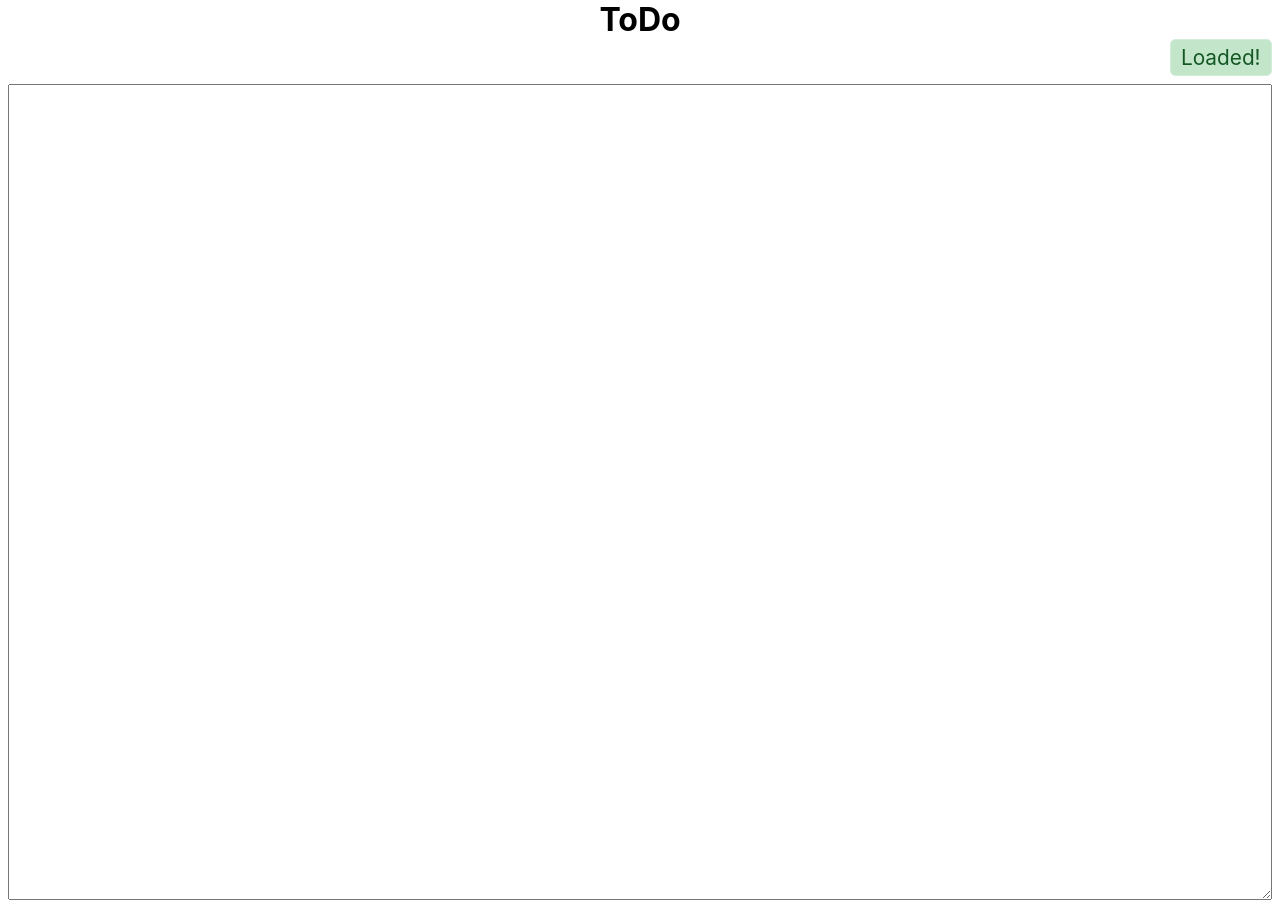
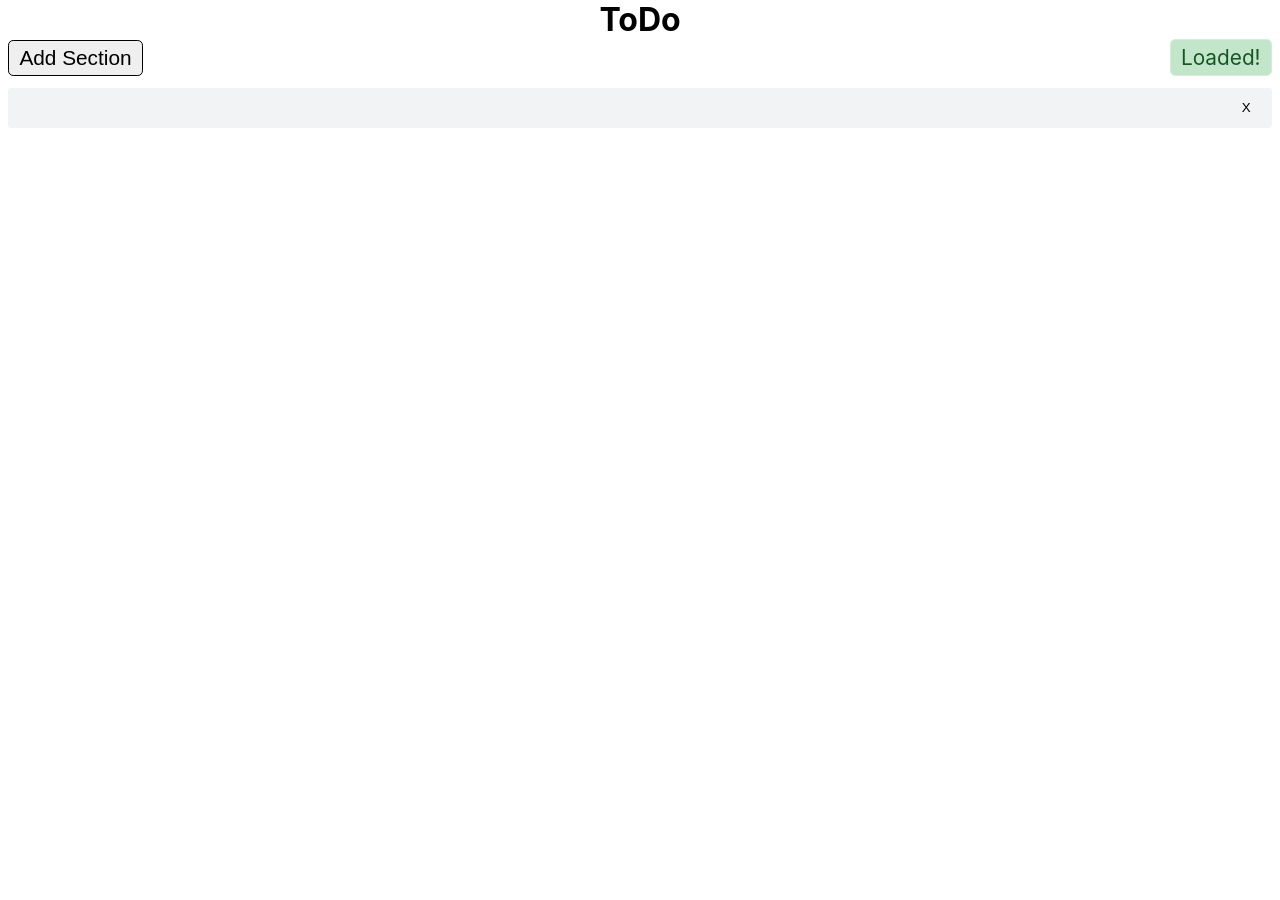
Before and after one commit to CrafterKolyan/todo, a Jekyll site: the page built from index.html, in a window 1280 px wide. Built offline with Jekyll 4.4.1, drawn with Linux system fonts in a browser that asks for light colours.

Commit message:
Add sections

```diff
--- a/css/main.css
+++ b/css/main.css
@@ -21,9 +21,20 @@ body {
     text-align: center;
 }
 
-.container {
+.vcontainer {
     display: flex;
     flex-flow: column;
+    justify-content: center;
+    align-items: center;
+}
+
+.fill-from-start {
+    justify-content: flex-start;
+}
+
+.hcontainer {
+    display: flex;
+    flex-flow: row;
     justify-content: center;
     align-items: center;
 }
@@ -48,11 +59,12 @@ body {
     margin-left: auto;
 }
 
-.status {
+.header-block {
     font-size: 1.3em;
     border-radius: 0.25em;
     padding: 0.25em 0.5em;
     margin-bottom: 0.5rem;
+    border: 1px solid black;
 }
 
 .green {
@@ -67,6 +79,33 @@ body {
     color: #721c24;
 }
 
+.section {
+    padding: 0.5rem;
+    margin: 0.2rem;
+    background-color: #f1f3f4;
+    border-radius: 0.25em;
+}
+
+.section-text {
+    font-size: 1.5em;
+    background-color: #f1f3f4;
+    border: 0px;
+    margin: 1px;
+}
+
+.section-text:focus {
+    background-color: #e4e4e4;
+    outline: 1px solid black;
+    border-radius: 0.1em;
+}
+
+.section-delete {
+    background-color: #f1f3f4;
+    border: 0px;
+    margin: 0em 1em;
+}
+
 textarea {
     display: block;
+    resize: none;
 }
--- a/index.html
+++ b/index.html
@@ -6,8 +6,12 @@ css: css/main.css
 javascript: js/main.js
 ---
 
-<div class="container full-height">
+<div class="vcontainer full-height fill-from-start">
     <h1>{{ site.title }}</h1>
-    <div id="status" class="status right green"></div>
-    <textarea id="todo" oninput="saveToDo()" class="content full-width" autocomplete="off"></textarea>
+    <div id="header" class="hcontainer full-width">
+        <button id="add-section" class="header-block" onclick="addSection(); saveToDo()">Add Section</button>
+        <span id="status" class="header-block right green"></span>
+    </div>
+    <div id="sections" class="vcontainer full-width">
+    </div>
 </div>
--- a/js/main.js
+++ b/js/main.js
@@ -1,10 +1,38 @@
 function saveToDo() {
     let status = document.getElementById("status")
     status.innerText = "Saving..."
-    let todo = document.getElementById("todo")
-    let value = encodeURIComponent(todo.value)
+    let sections = document.getElementById("sections")
+    let sectionTexts = sections.getElementsByClassName("section-text")
+    let todoList = []
+    for (let i = 0; i < sectionTexts.length; i++) {
+        let sectionText = sectionTexts[i]
+        let value = encodeURIComponent(sectionText.value)
+        todoList.push(value)
+    }
+    let value = encodeURIComponent(todoList.join("\n\n"))
     localStorage.setItem("todo", value)
     status.innerText = "Saved!"
+}
+
+function loadToDo() {
+    let value = localStorage.getItem("todo")
+    if (value !== null) {
+        value = decodeURIComponent(value)
+        let todoList = value.split("\n\n")
+        for (let i = 0; i < todoList.length; i++) {
+            let section = addSection()
+            let sectionText = section.getElementsByClassName("section-text")[0]
+            sectionText.value = decodeURIComponent(todoList[i])
+            autoAdjustTextareaHeight(sectionText)
+        }
+    } else {
+        addSection()
+    }
+}
+
+function autoAdjustTextareaHeight(textarea) {
+    textarea.style.height = "0px"
+    textarea.style.height = textarea.scrollHeight + "px"
 }
 
 function checkSingleInstance() {
@@ -19,6 +47,38 @@ function checkSingleInstance() {
     }
 }
 
+function addSection() {
+    // Create <textarea id="section-text" class="full-width section-text" autocomplete="off" rows="1"></textarea>
+    let textarea = document.createElement("textarea")
+    textarea.className = "full-width section-text"
+    textarea.autocomplete = "off"
+    textarea.rows = "1"
+    textarea.oninput = function () {
+        autoAdjustTextareaHeight(textarea)
+        saveToDo()
+    }
+
+    let deleteButton = document.createElement("button")
+    deleteButton.className = "section-delete"
+    deleteButton.innerText = "X"
+    deleteButton.onclick = function () {
+        let sections = document.getElementById("sections")
+        sections.removeChild(section)
+        saveToDo()
+    }
+    deleteButton.tabIndex = "-1"
+
+    let section = document.createElement("div")
+    section.className = "hcontainer full-width section"
+    section.appendChild(textarea)
+    section.appendChild(deleteButton)
+
+    let sections = document.getElementById("sections")
+    sections.appendChild(section)
+
+    return section
+}
+
 function initialize() {
     document.addEventListener("keydown", (event) => {
         if (event.ctrlKey && event.key === "s") {
@@ -27,11 +87,7 @@ function initialize() {
         }
     })
 
-    let todo = document.getElementById("todo")
-    let value = localStorage.getItem("todo")
-    if (value !== null) {
-        todo.value = decodeURIComponent(value)
-    }
+    loadToDo()
     let currentInstanceId = localStorage.getItem("currentInstanceId")
     if (currentInstanceId === null) {
         currentInstanceId = 0
```
